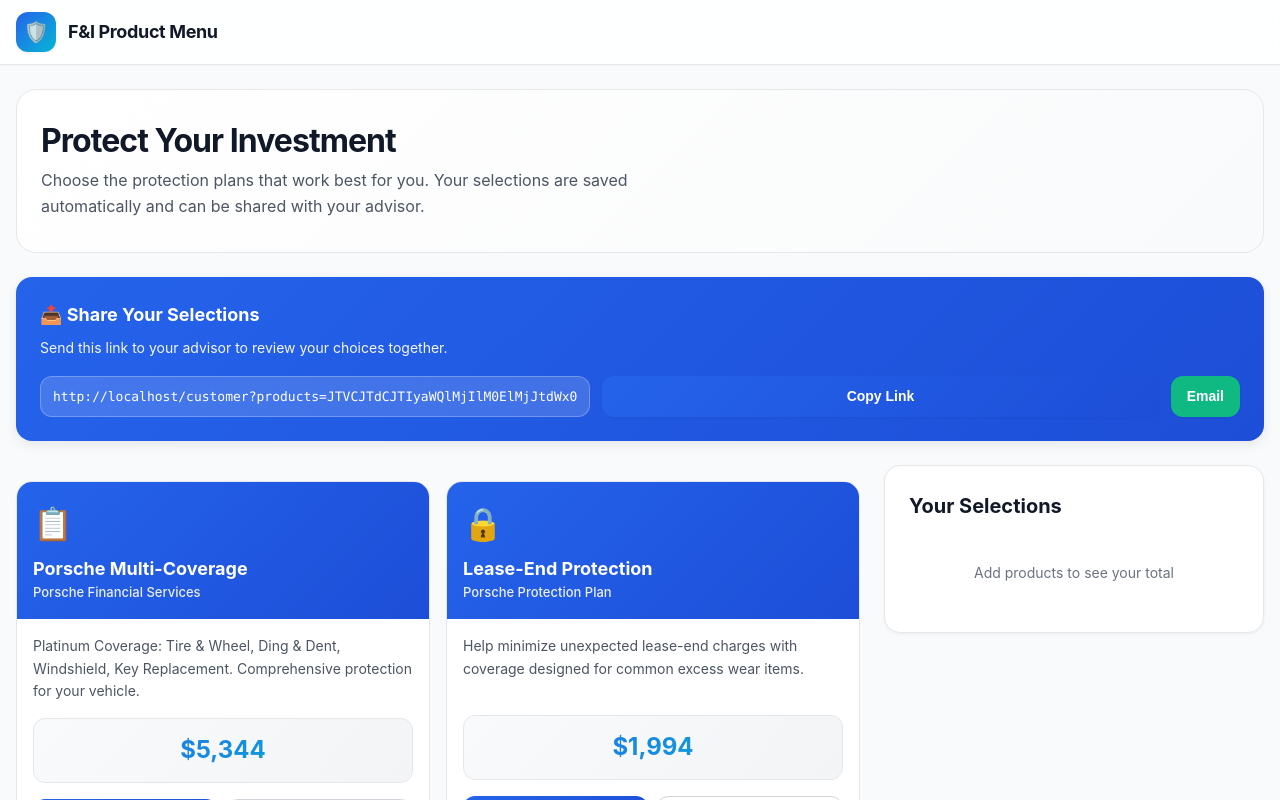
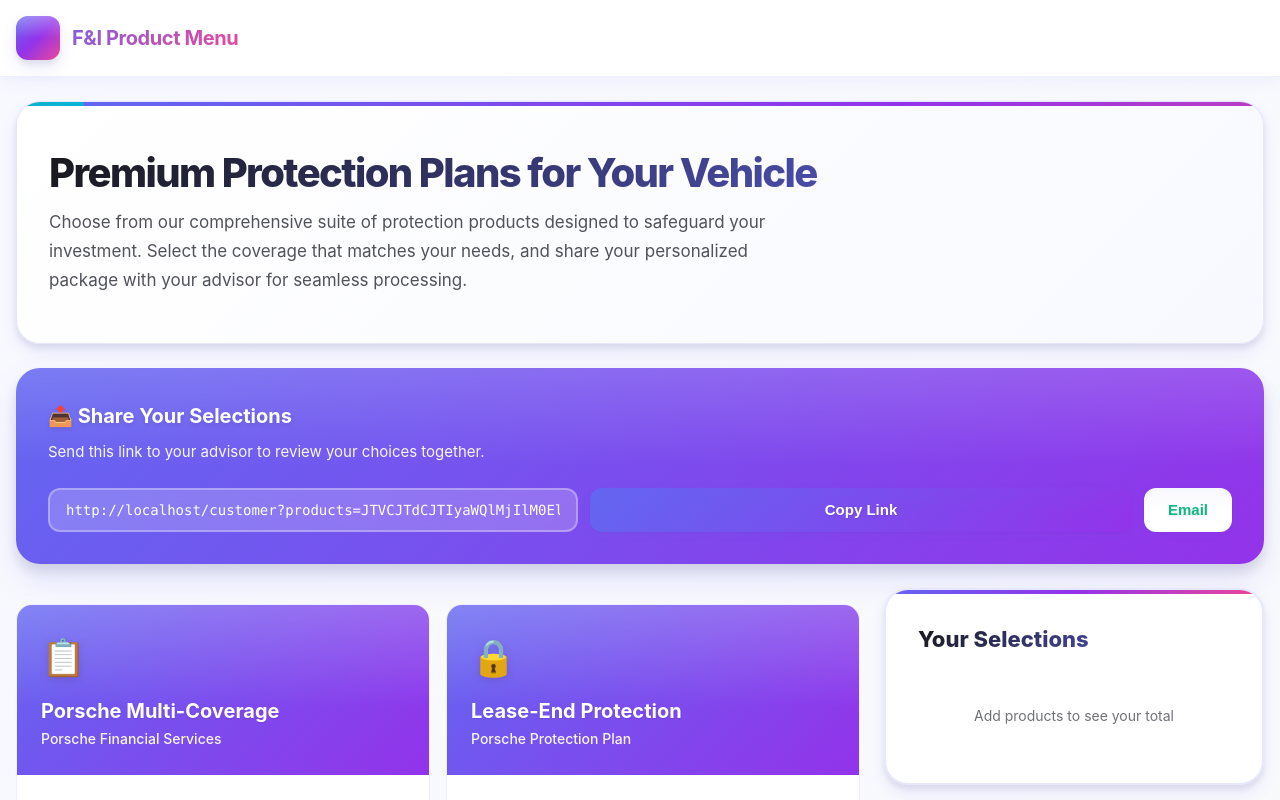
Before and after one commit to RickD724/fni, a Next.js app: page /customer in a window 1280 px wide. Shown: the top 800 px of the page. Built offline with nearby package versions, Linux system fonts and the light colour scheme.

Commit message:
Add files via upload

```diff
--- a/app/components/FiMenuApp.tsx
+++ b/app/components/FiMenuApp.tsx
@@ -334,9 +334,9 @@
         {!isAdmin ? (
           <>
             <div className="hero">
-              <h1>Protect Your Investment</h1>
+              <h1>Premium Protection Plans for Your Vehicle</h1>
               <p>
-                Choose the protection plans that work best for you. Your selections are saved automatically and can be shared with your advisor.
+                Choose from our comprehensive suite of protection products designed to safeguard your investment. Select the coverage that matches your needs, and share your personalized package with your advisor for seamless processing.
               </p>
             </div>
 
--- a/app/globals.css
+++ b/app/globals.css
@@ -1,33 +1,42 @@
 :root {
-  --primary: #2563EB;
-  --primary-light: #3B82F6;
-  --primary-dark: #1D4ED8;
-  --accent: #06B6D4;
+  --primary: #6366F1;
+  --primary-light: #818CF8;
+  --primary-dark: #4F46E5;
+  --accent: #EC4899;
+  --accent-light: #F472B6;
   --success: #10B981;
+  --success-light: #34D399;
   --danger: #EF4444;
+  --danger-light: #F87171;
   --warning: #F59E0B;
 
-  --gray-50: #F9FAFB;
-  --gray-100: #F3F4F6;
-  --gray-200: #E5E7EB;
-  --gray-300: #D1D5DB;
-  --gray-400: #9CA3AF;
-  --gray-500: #6B7280;
-  --gray-600: #4B5563;
-  --gray-700: #374151;
-  --gray-800: #1F2937;
-  --gray-900: #111827;
+  --purple: #9333EA;
+  --purple-light: #A855F7;
+  --cyan: #06B6D4;
+  --cyan-light: #22D3EE;
+
+  --gray-50: #FAFAFA;
+  --gray-100: #F4F4F5;
+  --gray-200: #E4E4E7;
+  --gray-300: #D4D4D8;
+  --gray-400: #A1A1AA;
+  --gray-500: #71717A;
+  --gray-600: #52525B;
+  --gray-700: #3F3F46;
+  --gray-800: #27272A;
+  --gray-900: #18181B;
 
   --radius-sm: 8px;
   --radius-md: 12px;
   --radius-lg: 16px;
-  --radius-xl: 20px;
+  --radius-xl: 24px;
 
-  --shadow-xs: 0 1px 2px 0 rgba(0,0,0,0.03);
-  --shadow-sm: 0 1px 3px 0 rgba(0,0,0,0.06);
-  --shadow-md: 0 4px 12px rgba(0,0,0,0.08);
-  --shadow-lg: 0 10px 24px rgba(0,0,0,0.1);
-  --shadow-xl: 0 20px 40px rgba(0,0,0,0.12);
+  --shadow-xs: 0 1px 2px 0 rgba(0,0,0,0.05);
+  --shadow-sm: 0 2px 8px 0 rgba(99,102,241,0.08), 0 1px 3px 0 rgba(0,0,0,0.06);
+  --shadow-md: 0 8px 16px rgba(99,102,241,0.12), 0 4px 6px rgba(0,0,0,0.08);
+  --shadow-lg: 0 16px 32px rgba(99,102,241,0.15), 0 8px 12px rgba(0,0,0,0.1);
+  --shadow-xl: 0 24px 48px rgba(99,102,241,0.2), 0 12px 20px rgba(0,0,0,0.12);
+  --shadow-glow: 0 0 20px rgba(99,102,241,0.3), 0 0 40px rgba(236,72,153,0.2);
 
   --spacing-xs: 4px;
   --spacing-sm: 8px;
@@ -35,6 +44,7 @@
   --spacing-lg: 16px;
   --spacing-xl: 24px;
   --spacing-2xl: 32px;
+  --spacing-3xl: 48px;
 }
 
 * { box-sizing: border-box; margin: 0; padding: 0; }
@@ -43,7 +53,7 @@
   padding: 0;
   margin: 0;
   font-family: -apple-system, BlinkMacSystemFont, 'Segoe UI', Roboto, 'Helvetica Neue', Arial, sans-serif;
-  background: var(--gray-50);
+  background: linear-gradient(135deg, #F8F9FF 0%, #FAFAFA 100%);
   color: var(--gray-900);
   line-height: 1.6;
   -webkit-font-smoothing: antialiased;
@@ -61,15 +71,15 @@
   position: sticky;
   top: 0;
   z-index: 100;
-  background: rgba(255,255,255,0.85);
-  backdrop-filter: blur(16px) saturate(180%);
-  border-bottom: 1px solid var(--gray-200);
-  box-shadow: var(--shadow-xs);
+  background: rgba(255,255,255,0.92);
+  backdrop-filter: blur(20px) saturate(180%);
+  border-bottom: 1px solid rgba(99,102,241,0.1);
+  box-shadow: 0 4px 16px rgba(99,102,241,0.08);
 }
 .header-inner {
   max-width: 1280px;
   margin: 0 auto;
-  padding: var(--spacing-md) var(--spacing-lg);
+  padding: var(--spacing-lg) var(--spacing-lg);
   display: flex;
   align-items: center;
   justify-content: space-between;
@@ -79,43 +89,78 @@
   align-items: center;
   gap: var(--spacing-md);
   font-weight: 700;
-  font-size: 18px;
+  font-size: 20px;
   letter-spacing: -0.02em;
+  background: linear-gradient(135deg, var(--primary) 0%, var(--accent) 100%);
+  -webkit-background-clip: text;
+  -webkit-text-fill-color: transparent;
+  background-clip: text;
 }
 .badge {
-  width: 40px;
-  height: 40px;
+  width: 44px;
+  height: 44px;
   border-radius: var(--radius-md);
-  background: linear-gradient(135deg, var(--primary), var(--accent));
+  background: linear-gradient(135deg, var(--primary) 0%, var(--purple) 50%, var(--accent) 100%);
   display: grid;
   place-items: center;
   color: #fff;
   font-weight: 700;
-  font-size: 20px;
-  box-shadow: var(--shadow-sm);
+  font-size: 22px;
+  box-shadow: var(--shadow-md);
+  position: relative;
+}
+.badge::after {
+  content: '';
+  position: absolute;
+  inset: 0;
+  border-radius: var(--radius-md);
+  background: linear-gradient(180deg, rgba(255,255,255,0.3) 0%, rgba(255,255,255,0) 50%);
+  pointer-events: none;
 }
 
 /* HERO SECTION */
 .hero {
-  padding: var(--spacing-2xl) var(--spacing-xl);
+  padding: var(--spacing-3xl) var(--spacing-2xl);
   border-radius: var(--radius-xl);
-  background: linear-gradient(135deg, #FFFFFF 0%, #F9FAFB 100%);
-  border: 1px solid var(--gray-200);
+  background: linear-gradient(135deg, #FFFFFF 0%, #F8F9FF 100%);
+  border: 1px solid rgba(99,102,241,0.15);
   margin-bottom: var(--spacing-xl);
+  box-shadow: var(--shadow-md);
+  position: relative;
+  overflow: hidden;
+}
+.hero::before {
+  content: '';
+  position: absolute;
+  top: 0;
+  left: 0;
+  right: 0;
+  height: 4px;
+  background: linear-gradient(90deg, var(--primary) 0%, var(--purple) 33%, var(--accent) 66%, var(--cyan) 100%);
+  background-size: 200% 100%;
+  animation: shimmer 3s linear infinite;
+}
+@keyframes shimmer {
+  0% { background-position: -200% 0; }
+  100% { background-position: 200% 0; }
 }
 .hero h1 {
-  margin: 0 0 var(--spacing-sm);
-  font-size: 32px;
-  font-weight: 700;
-  line-height: 1.2;
-  letter-spacing: -0.03em;
-  color: var(--gray-900);
+  margin: 0 0 var(--spacing-md);
+  font-size: 40px;
+  font-weight: 800;
+  line-height: 1.15;
+  letter-spacing: -0.04em;
+  background: linear-gradient(135deg, var(--gray-900) 0%, var(--primary) 100%);
+  -webkit-background-clip: text;
+  -webkit-text-fill-color: transparent;
+  background-clip: text;
 }
 .hero p {
   margin: 0;
   color: var(--gray-600);
-  font-size: 16px;
-  max-width: 640px;
+  font-size: 17px;
+  max-width: 720px;
+  line-height: 1.7;
 }
 
 /* GRID */
@@ -136,84 +181,127 @@
   border-radius: var(--radius-lg);
   overflow: hidden;
   background: #fff;
-  border: 1px solid var(--gray-200);
-  transition: all 0.2s cubic-bezier(0.4, 0, 0.2, 1);
+  border: 1px solid rgba(99,102,241,0.1);
+  transition: all 0.3s cubic-bezier(0.4, 0, 0.2, 1);
   cursor: pointer;
   position: relative;
 }
+.product::before {
+  content: '';
+  position: absolute;
+  top: 0;
+  left: 0;
+  right: 0;
+  bottom: 0;
+  background: linear-gradient(135deg, rgba(99,102,241,0.03) 0%, rgba(236,72,153,0.03) 100%);
+  opacity: 0;
+  transition: opacity 0.3s ease;
+  pointer-events: none;
+}
+.product:hover::before {
+  opacity: 1;
+}
 .product:hover {
-  transform: translateY(-4px);
+  transform: translateY(-6px) scale(1.02);
   box-shadow: var(--shadow-lg);
-  border-color: var(--primary-light);
+  border-color: rgba(99,102,241,0.3);
 }
 .product.selected {
   border-color: var(--primary);
-  box-shadow: 0 0 0 3px rgba(37, 99, 235, 0.1);
+  box-shadow: 0 0 0 4px rgba(99,102,241,0.15), var(--shadow-md);
 }
 .product.selected::after {
   content: '✓';
   position: absolute;
   top: var(--spacing-md);
   right: var(--spacing-md);
-  width: 28px;
-  height: 28px;
+  width: 32px;
+  height: 32px;
   border-radius: 50%;
-  background: var(--primary);
+  background: linear-gradient(135deg, var(--primary) 0%, var(--purple) 100%);
   color: white;
   display: grid;
   place-items: center;
   font-weight: 700;
-  font-size: 14px;
+  font-size: 16px;
   box-shadow: var(--shadow-md);
+  z-index: 10;
 }
 
 .prodHead {
-  padding: var(--spacing-lg);
-  background: linear-gradient(135deg, var(--primary) 0%, var(--primary-dark) 100%);
+  padding: var(--spacing-xl);
+  background: linear-gradient(135deg, var(--primary) 0%, var(--purple) 100%);
   color: #fff;
+  position: relative;
+  overflow: hidden;
+}
+.prodHead::before {
+  content: '';
+  position: absolute;
+  top: 0;
+  left: 0;
+  right: 0;
+  bottom: 0;
+  background: linear-gradient(180deg, rgba(255,255,255,0.2) 0%, rgba(255,255,255,0) 60%);
+  pointer-events: none;
 }
 .prodHead .icon {
-  font-size: 32px;
-  margin-bottom: var(--spacing-sm);
+  font-size: 36px;
+  margin-bottom: var(--spacing-md);
   display: block;
+  filter: drop-shadow(0 2px 4px rgba(0,0,0,0.1));
 }
 .prodHead .title {
-  font-size: 18px;
+  font-size: 20px;
   font-weight: 700;
-  margin-bottom: 2px;
+  margin-bottom: var(--spacing-xs);
   line-height: 1.3;
+  text-shadow: 0 1px 2px rgba(0,0,0,0.1);
 }
 .prodHead .sub {
-  opacity: 0.9;
+  opacity: 0.95;
   font-weight: 500;
-  font-size: 13px;
+  font-size: 14px;
 }
 
 .prodBody {
-  padding: var(--spacing-lg);
+  padding: var(--spacing-xl);
 }
 .desc {
   color: var(--gray-600);
-  font-size: 14px;
-  line-height: 1.6;
+  font-size: 15px;
+  line-height: 1.7;
   margin-bottom: var(--spacing-lg);
-  min-height: 64px;
+  min-height: 72px;
 }
 .priceBox {
   margin: var(--spacing-lg) 0;
-  background: linear-gradient(135deg, var(--gray-50) 0%, var(--gray-100) 100%);
-  border: 1px solid var(--gray-200);
+  background: linear-gradient(135deg, #F8F9FF 0%, #FAFAFA 100%);
+  border: 2px solid rgba(99,102,241,0.15);
   border-radius: var(--radius-md);
-  padding: var(--spacing-md);
+  padding: var(--spacing-lg);
   text-align: center;
+  position: relative;
+  overflow: hidden;
+}
+.priceBox::before {
+  content: '';
+  position: absolute;
+  top: 0;
+  left: 0;
+  right: 0;
+  height: 50%;
+  background: linear-gradient(180deg, rgba(255,255,255,0.8) 0%, transparent 100%);
+  pointer-events: none;
 }
 .priceBox .amt {
-  font-weight: 700;
-  font-size: 24px;
-  background: linear-gradient(135deg, var(--primary), var(--accent));
+  font-weight: 800;
+  font-size: 28px;
+  background: linear-gradient(135deg, var(--primary) 0%, var(--accent) 100%);
   -webkit-background-clip: text;
   -webkit-text-fill-color: transparent;
   background-clip: text;
+  position: relative;
 }
 
 /* BUTTONS */
@@ -225,117 +313,179 @@
 .btn {
   border: none;
   border-radius: var(--radius-md);
-  padding: var(--spacing-md) var(--spacing-lg);
-  font-weight: 600;
-  font-size: 14px;
+  padding: var(--spacing-md) var(--spacing-xl);
+  font-weight: 700;
+  font-size: 15px;
   cursor: pointer;
   display: inline-flex;
   align-items: center;
   justify-content: center;
   gap: var(--spacing-sm);
-  transition: all 0.15s ease;
+  transition: all 0.2s cubic-bezier(0.4, 0, 0.2, 1);
   white-space: nowrap;
+  position: relative;
+  overflow: hidden;
+}
+.btn::before {
+  content: '';
+  position: absolute;
+  top: 0;
+  left: 0;
+  right: 0;
+  height: 50%;
+  background: linear-gradient(180deg, rgba(255,255,255,0.25) 0%, transparent 100%);
+  pointer-events: none;
 }
 .btn:active {
-  transform: scale(0.98);
+  transform: scale(0.97);
 }
 .btn.primary {
-  background: linear-gradient(135deg, var(--primary), var(--primary-dark));
+  background: linear-gradient(135deg, var(--primary) 0%, var(--purple) 100%);
   color: #fff;
   flex: 1;
   box-shadow: var(--shadow-sm);
+  text-shadow: 0 1px 2px rgba(0,0,0,0.1);
 }
 .btn.primary:hover {
   box-shadow: var(--shadow-md);
-  transform: translateY(-1px);
+  transform: translateY(-2px);
+  background: linear-gradient(135deg, var(--primary-light) 0%, var(--purple-light) 100%);
 }
 .btn.secondary {
   background: #fff;
-  border: 1px solid var(--gray-300);
+  border: 2px solid rgba(99,102,241,0.2);
   color: var(--gray-700);
+  font-weight: 600;
 }
 .btn.secondary:hover {
-  background: var(--gray-50);
-  border-color: var(--gray-400);
+  background: linear-gradient(135deg, #F8F9FF 0%, #FAFAFA 100%);
+  border-color: rgba(99,102,241,0.4);
+  transform: translateY(-1px);
+  box-shadow: var(--shadow-sm);
 }
 .btn.success {
-  background: var(--success);
+  background: linear-gradient(135deg, var(--success) 0%, var(--success-light) 100%);
   color: #fff;
   box-shadow: var(--shadow-sm);
+  text-shadow: 0 1px 2px rgba(0,0,0,0.1);
 }
 .btn.success:hover {
   box-shadow: var(--shadow-md);
+  transform: translateY(-2px);
 }
 .btn.danger {
-  background: var(--danger);
+  background: linear-gradient(135deg, var(--danger) 0%, var(--danger-light) 100%);
   color: #fff;
+  text-shadow: 0 1px 2px rgba(0,0,0,0.1);
 }
 .btn.danger:hover {
-  background: #DC2626;
+  transform: translateY(-1px);
+  box-shadow: var(--shadow-sm);
 }
 .btn.link {
   background: #fff;
-  border: 1px solid var(--gray-300);
+  border: 2px solid rgba(99,102,241,0.2);
   color: var(--gray-700);
   flex: 1;
+  font-weight: 600;
 }
 .btn.link:hover {
-  background: var(--gray-50);
-  border-color: var(--gray-400);
+  background: linear-gradient(135deg, #F8F9FF 0%, #FAFAFA 100%);
+  border-color: rgba(99,102,241,0.4);
+  transform: translateY(-1px);
+  box-shadow: var(--shadow-sm);
 }
 
 /* SHARE SECTION */
 .share {
-  margin-top: var(--spacing-lg);
-  padding: var(--spacing-xl);
-  border-radius: var(--radius-lg);
-  background: linear-gradient(135deg, var(--primary) 0%, var(--primary-dark) 100%);
+  margin-top: var(--spacing-xl);
+  padding: var(--spacing-2xl);
+  border-radius: var(--radius-xl);
+  background: linear-gradient(135deg, var(--primary) 0%, var(--purple) 100%);
   color: #fff;
-  box-shadow: var(--shadow-md);
+  box-shadow: var(--shadow-lg);
+  position: relative;
+  overflow: hidden;
+}
+.share::before {
+  content: '';
+  position: absolute;
+  top: 0;
+  left: 0;
+  right: 0;
+  height: 50%;
+  background: linear-gradient(180deg, rgba(255,255,255,0.15) 0%, transparent 100%);
+  pointer-events: none;
 }
 .share h3 {
   margin: 0 0 var(--spacing-sm);
-  font-size: 18px;
+  font-size: 20px;
   font-weight: 700;
+  text-shadow: 0 2px 4px rgba(0,0,0,0.1);
+  position: relative;
 }
 .share p {
-  margin: 0 0 var(--spacing-lg);
-  font-size: 14px;
+  margin: 0 0 var(--spacing-xl);
+  font-size: 15px;
   opacity: 0.95;
+  position: relative;
 }
 
 .shareRow {
   display: flex;
   gap: var(--spacing-md);
   align-items: stretch;
+  position: relative;
 }
 .shareInput {
   flex: 1;
   min-width: 0;
-  background: rgba(255,255,255,0.15);
-  border: 1px solid rgba(255,255,255,0.25);
+  background: rgba(255,255,255,0.2);
+  border: 2px solid rgba(255,255,255,0.3);
   color: #fff;
-  padding: var(--spacing-md);
+  padding: var(--spacing-md) var(--spacing-lg);
   border-radius: var(--radius-md);
   font-family: ui-monospace, SFMono-Regular, Menlo, Monaco, Consolas, monospace;
-  font-size: 13px;
+  font-size: 14px;
+  font-weight: 500;
+  backdrop-filter: blur(10px);
+}
+.shareInput::selection {
+  background: rgba(255,255,255,0.3);
 }
 .shareInput::placeholder {
   color: rgba(255,255,255,0.6);
 }
 .shareInput:focus {
   outline: none;
-  background: rgba(255,255,255,0.2);
-  border-color: rgba(255,255,255,0.4);
+  background: rgba(255,255,255,0.25);
+  border-color: rgba(255,255,255,0.5);
+  box-shadow: 0 0 0 4px rgba(255,255,255,0.15);
 }
 .shareBtn {
   white-space: nowrap;
-  background: rgba(255,255,255,0.95);
+  background: #fff;
   color: var(--primary);
-  font-weight: 600;
+  font-weight: 700;
+  border: none;
+  box-shadow: var(--shadow-sm);
+  position: relative;
+}
+.shareBtn::before {
+  background: linear-gradient(180deg, rgba(99,102,241,0.05) 0%, transparent 100%);
 }
 .shareBtn:hover {
   background: #fff;
+  color: var(--purple);
+  transform: translateY(-2px);
+  box-shadow: var(--shadow-md);
+}
+.shareBtn.success {
+  background: #fff;
+  color: var(--success);
+}
+.shareBtn.success:hover {
+  color: var(--success-light);
 }
 
 @media (max-width: 640px) {
@@ -374,61 +524,92 @@
 }
 
 .summaryInner {
-  padding: var(--spacing-xl);
-  border-radius: var(--radius-lg);
+  padding: var(--spacing-2xl);
+  border-radius: var(--radius-xl);
   background: #fff;
-  border: 1px solid var(--gray-200);
-  box-shadow: var(--shadow-sm);
+  border: 2px solid rgba(99,102,241,0.15);
+  box-shadow: var(--shadow-md);
+  position: relative;
+  overflow: hidden;
+}
+.summaryInner::before {
+  content: '';
+  position: absolute;
+  top: 0;
+  left: 0;
+  right: 0;
+  height: 4px;
+  background: linear-gradient(90deg, var(--primary) 0%, var(--purple) 50%, var(--accent) 100%);
 }
 .summaryTitle {
-  font-weight: 700;
-  font-size: 20px;
-  margin: 0 0 var(--spacing-lg);
-  color: var(--gray-900);
+  font-weight: 800;
+  font-size: 22px;
+  margin: 0 0 var(--spacing-xl);
+  background: linear-gradient(135deg, var(--gray-900) 0%, var(--primary) 100%);
+  -webkit-background-clip: text;
+  -webkit-text-fill-color: transparent;
+  background-clip: text;
 }
 .item {
   display: flex;
   justify-content: space-between;
   align-items: center;
   gap: var(--spacing-md);
-  background: var(--gray-50);
-  padding: var(--spacing-md);
+  background: linear-gradient(135deg, #F8F9FF 0%, #FAFAFA 100%);
+  padding: var(--spacing-lg);
   border-radius: var(--radius-md);
   margin-bottom: var(--spacing-md);
-  font-size: 14px;
+  font-size: 15px;
+  border: 1px solid rgba(99,102,241,0.1);
 }
 .total {
   display: flex;
   justify-content: space-between;
   align-items: center;
-  font-weight: 700;
-  font-size: 20px;
-  border-top: 2px solid var(--gray-200);
-  padding-top: var(--spacing-lg);
-  margin-top: var(--spacing-lg);
+  font-weight: 800;
+  font-size: 24px;
+  border-top: 2px solid rgba(99,102,241,0.2);
+  padding-top: var(--spacing-xl);
+  margin-top: var(--spacing-xl);
 }
 
 /* ADMIN STYLES */
 .adminTop {
   display: flex;
   flex-wrap: wrap;
-  gap: var(--spacing-lg);
+  gap: var(--spacing-xl);
   align-items: flex-start;
   justify-content: space-between;
-  padding: var(--spacing-xl);
-  border-radius: var(--radius-lg);
-  background: #fff;
-  border: 1px solid var(--gray-200);
+  padding: var(--spacing-2xl);
+  border-radius: var(--radius-xl);
+  background: linear-gradient(135deg, #FFFFFF 0%, #F8F9FF 100%);
+  border: 2px solid rgba(99,102,241,0.15);
   margin-bottom: var(--spacing-xl);
+  box-shadow: var(--shadow-md);
+  position: relative;
+  overflow: hidden;
+}
+.adminTop::before {
+  content: '';
+  position: absolute;
+  top: 0;
+  left: 0;
+  right: 0;
+  height: 4px;
+  background: linear-gradient(90deg, var(--primary) 0%, var(--purple) 50%, var(--accent) 100%);
 }
 .adminTop h2 {
   margin: 0;
-  font-size: 24px;
-  font-weight: 700;
+  font-size: 28px;
+  font-weight: 800;
+  background: linear-gradient(135deg, var(--gray-900) 0%, var(--primary) 100%);
+  -webkit-background-clip: text;
+  -webkit-text-fill-color: transparent;
+  background-clip: text;
 }
 .adminTop .muted {
   color: var(--gray-600);
-  font-size: 14px;
+  font-size: 15px;
   margin-top: var(--spacing-xs);
 }
 .adminActions {
@@ -438,29 +619,33 @@
 }
 
 .adminCard {
-  padding: var(--spacing-xl);
-  border-radius: var(--radius-lg);
+  padding: var(--spacing-2xl);
+  border-radius: var(--radius-xl);
   background: #fff;
-  border: 1px solid var(--gray-200);
-  box-shadow: var(--shadow-xs);
-  transition: box-shadow 0.2s ease;
+  border: 2px solid rgba(99,102,241,0.1);
+  box-shadow: var(--shadow-sm);
+  transition: all 0.2s ease;
 }
 .adminCard:hover {
-  box-shadow: var(--shadow-sm);
+  box-shadow: var(--shadow-md);
+  border-color: rgba(99,102,241,0.2);
 }
 .adminCardHead {
   display: flex;
   justify-content: space-between;
   align-items: flex-start;
   gap: var(--spacing-md);
-  margin-bottom: var(--spacing-lg);
-  padding-bottom: var(--spacing-md);
-  border-bottom: 1px solid var(--gray-200);
+  margin-bottom: var(--spacing-xl);
+  padding-bottom: var(--spacing-lg);
+  border-bottom: 2px solid rgba(99,102,241,0.1);
 }
 .adminCardHead .name {
-  font-weight: 700;
-  font-size: 16px;
-  color: var(--gray-900);
+  font-weight: 800;
+  font-size: 18px;
+  background: linear-gradient(135deg, var(--gray-900) 0%, var(--primary) 100%);
+  -webkit-background-clip: text;
+  -webkit-text-fill-color: transparent;
+  background-clip: text;
 }
 
 .field {
@@ -473,33 +658,34 @@
 }
 label {
   font-size: 12px;
-  letter-spacing: 0.05em;
+  letter-spacing: 0.08em;
   text-transform: uppercase;
-  font-weight: 600;
-  color: var(--gray-600);
+  font-weight: 700;
+  color: var(--primary);
 }
 input, textarea {
   width: 100%;
-  padding: var(--spacing-md);
+  padding: var(--spacing-md) var(--spacing-lg);
   border-radius: var(--radius-md);
-  border: 1px solid var(--gray-300);
-  font-size: 14px;
+  border: 2px solid rgba(99,102,241,0.15);
+  font-size: 15px;
   font-family: inherit;
-  transition: border-color 0.15s ease;
+  transition: all 0.2s ease;
+  background: #fff;
 }
 input:focus, textarea:focus {
   outline: none;
   border-color: var(--primary);
-  box-shadow: 0 0 0 3px rgba(37, 99, 235, 0.1);
+  box-shadow: 0 0 0 4px rgba(99,102,241,0.1);
 }
 textarea {
-  min-height: 100px;
+  min-height: 110px;
   resize: vertical;
-  line-height: 1.6;
+  line-height: 1.7;
 }
 .smallRow {
   display: grid;
-  grid-template-columns: 100px 1fr;
+  grid-template-columns: 110px 1fr;
   gap: var(--spacing-md);
 }
 @media (max-width: 640px) {
```
